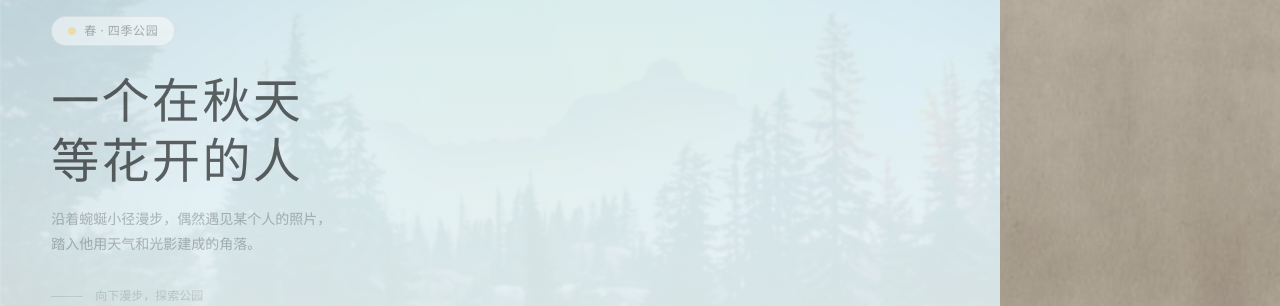
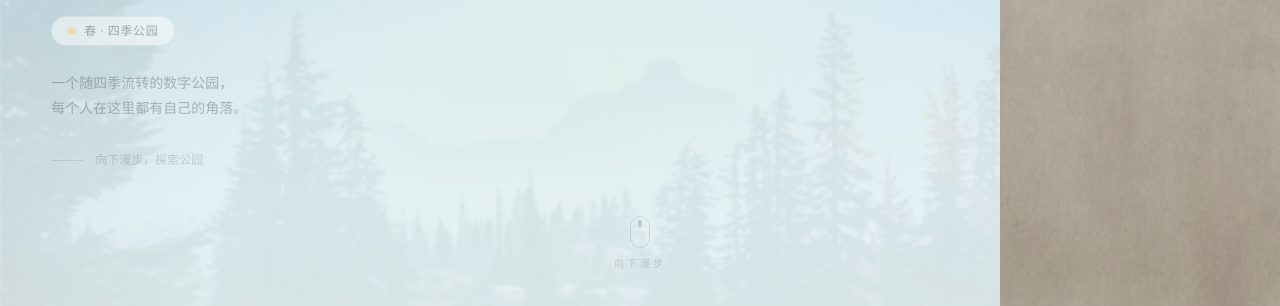
Before and after one commit to gdten666-afk/autumn-park, a Next.js app: page /park in a window 1280 px wide. Shown: the part 128-434 px from the top of the page. Built offline with nearby package versions, Linux system fonts and the light colour scheme; no server answers; the database is empty.

Commit message:
fix: remove old title text, update subtitle

```diff
--- a/app/park/page.tsx
+++ b/app/park/page.tsx
@@ -89,16 +89,10 @@ export default function ParkPage() {
               </span>
             </div>
 
-            {/* Title */}
-            <h1 className="text-4xl md:text-5xl text-black/60 font-serif tracking-[0.05em] mb-4 leading-tight"
-              style={{ fontFamily: '"Noto Serif SC", Georgia, serif' }}>
-              一个在秋天<br />等花开的人
-            </h1>
-
             {/* Subtitle */}
             <p className="text-black/25 text-sm leading-relaxed max-w-xs mb-8" style={{ lineHeight: '1.8' }}>
-              沿着蜿蜒小径漫步，偶然遇见某个人的照片，
-              <br />踏入他用天气和光影建成的角落。
+              一个随四季流转的数字公园，
+              <br />每个人在这里都有自己的角落。
             </p>
 
             {/* CTA hint */}
```
